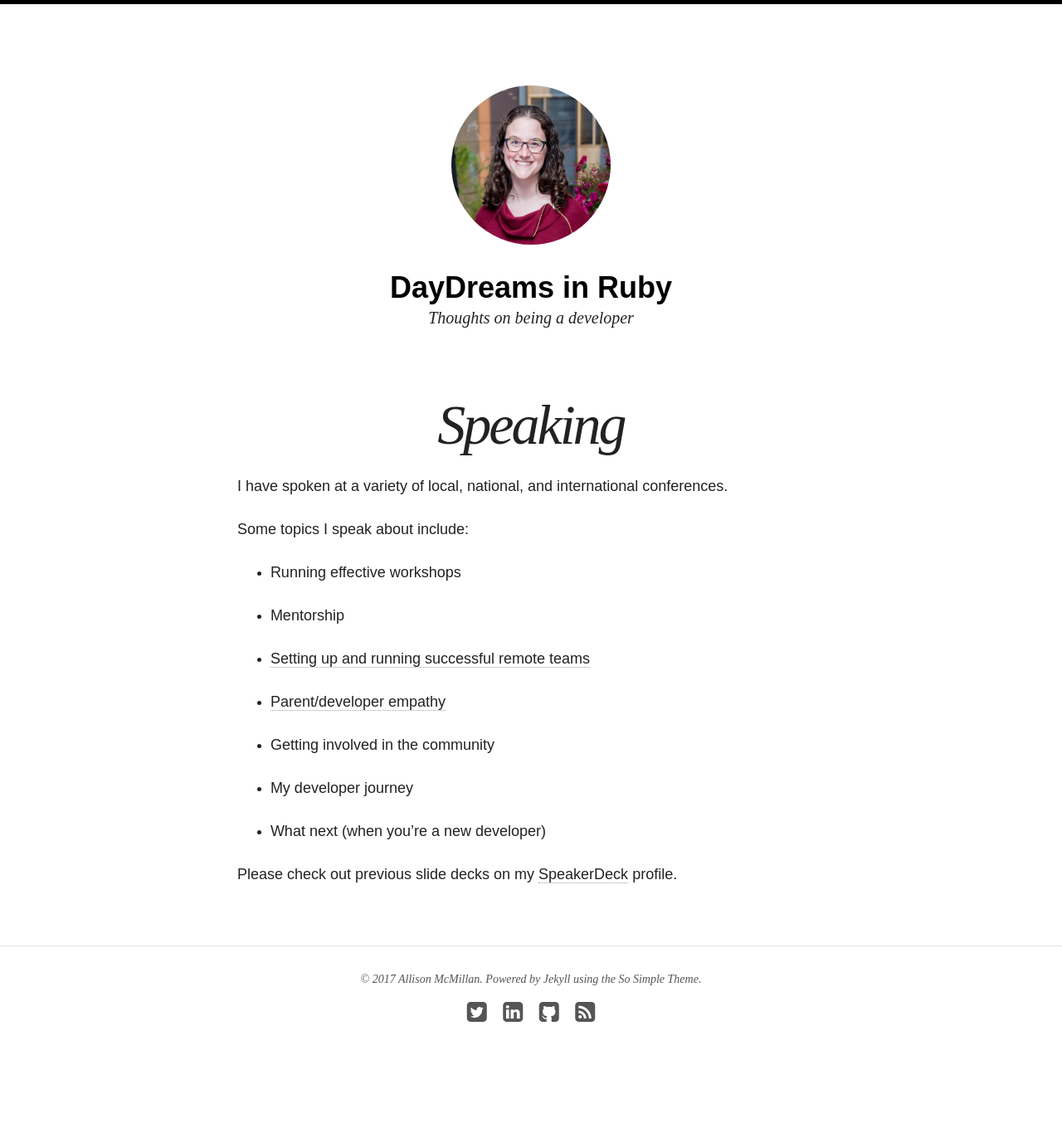
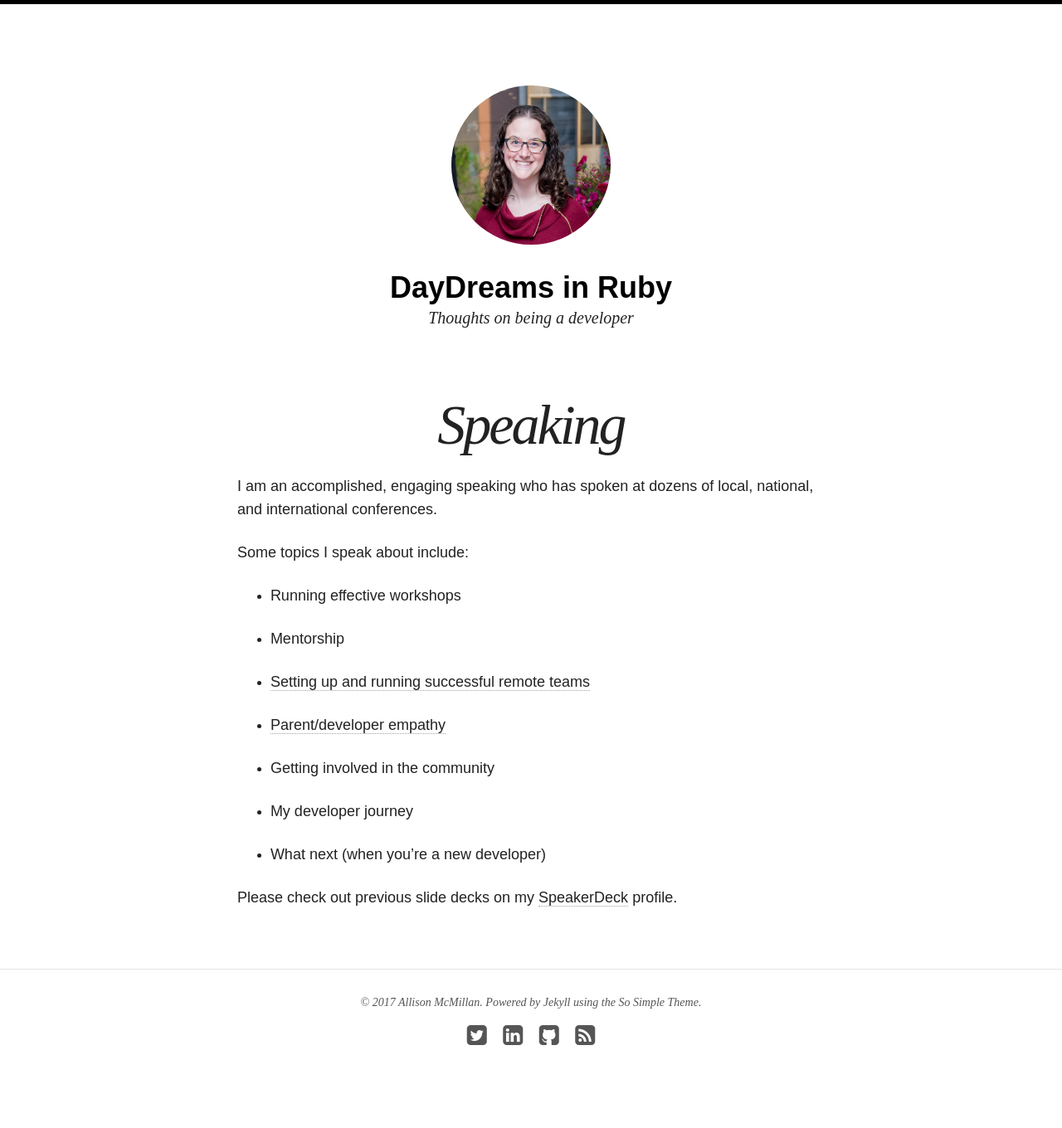
Before and after one commit to asheren/asheren.github.io, a Jekyll site: the page built from speaking/index.md, in a window 1280 px wide. Shown: the whole page at 83% size. Built offline with Jekyll 4.4.1, drawn with Linux system fonts in a browser that asks for light colours; nearby versions of some CDN libraries; before the commit the page ends 1332 px from its top, so only the background shows below that.

Commit message:
made opening a little stronger

```diff
--- a/speaking/index.md
+++ b/speaking/index.md
@@ -5,7 +5,7 @@ excerpt: "Prior Speaking Engagements"
 search_omit: false
 ---
 
-I have spoken at a variety of local, national, and international conferences.
+I am an accomplished, engaging speaking who has spoken at dozens of local, national, and international conferences.
 
 Some topics I speak about include:
 
```
